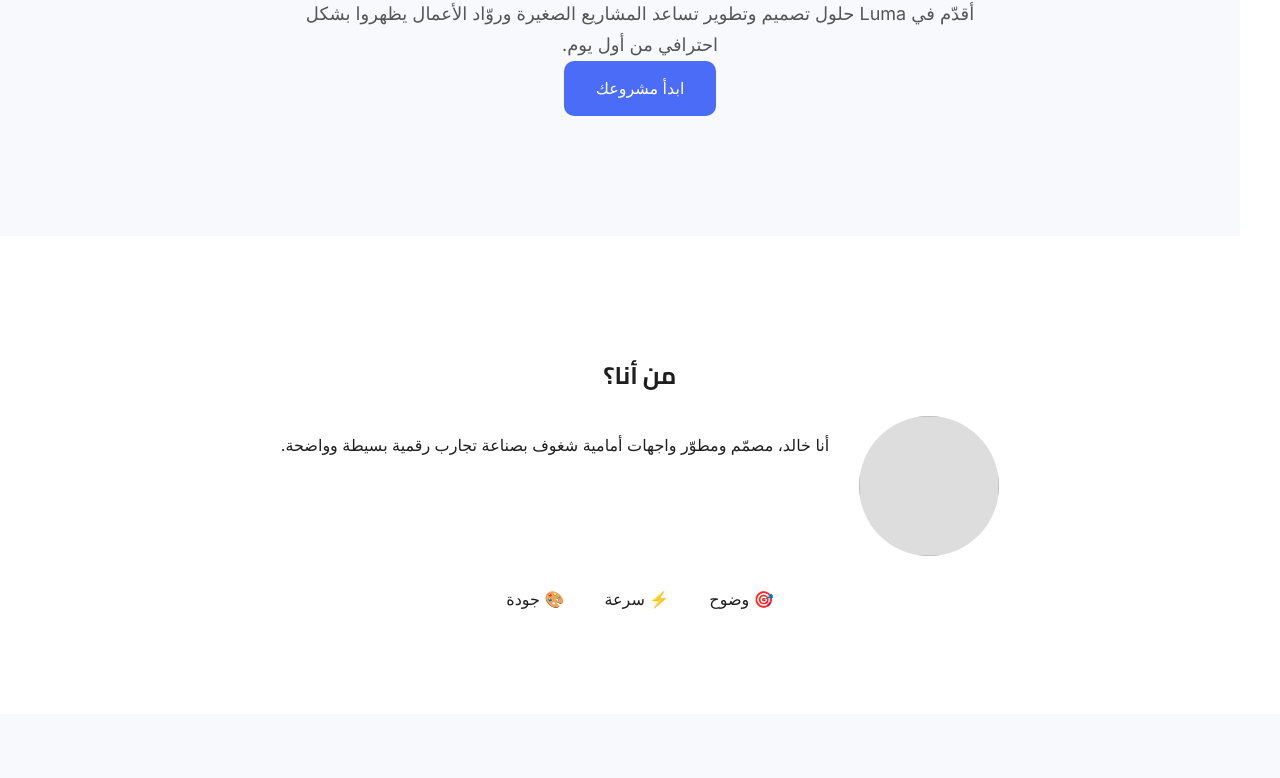
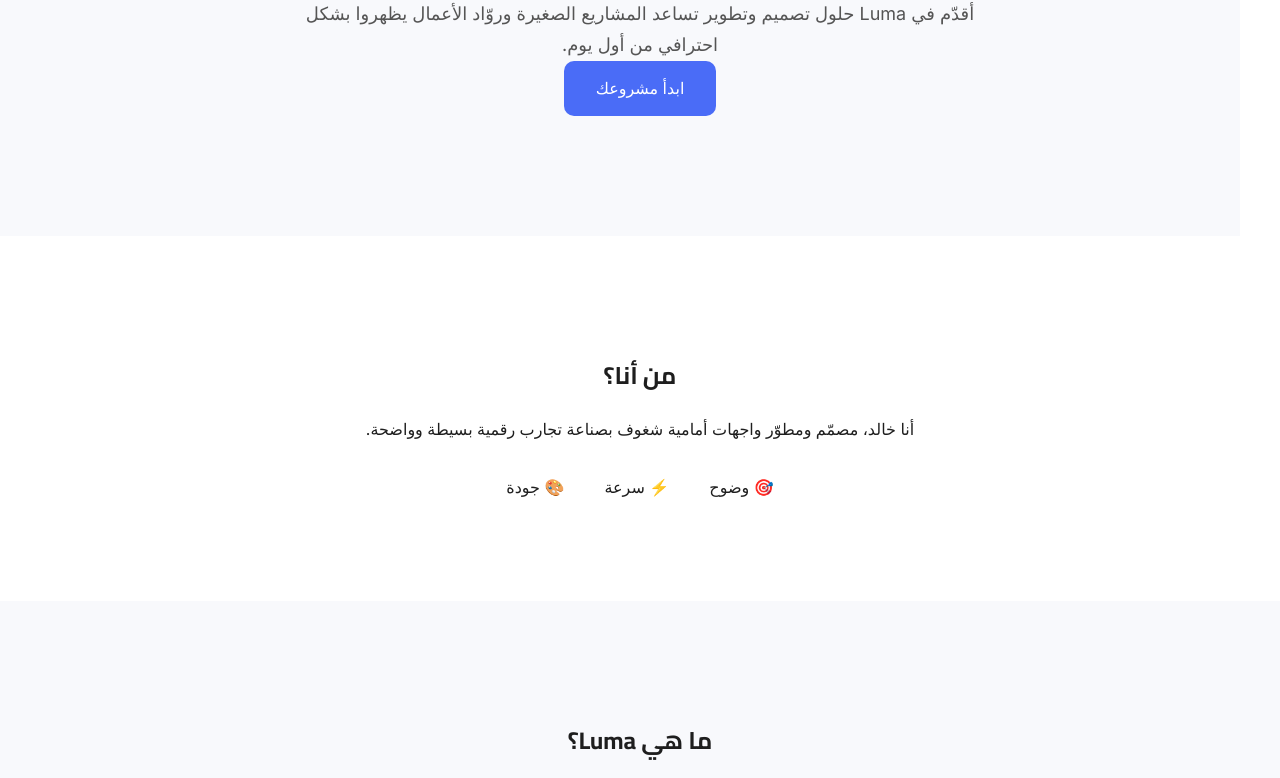
Before and after one commit to khaledaltayeb22/luma, a plain HTML site: page index.html in a window 1280 px wide. Shown: the part 319-1097 px from the top of the page. Drawn offline with Linux system fonts and the light colour scheme.

Commit message:
Add files via upload

```diff
--- a/index.html
+++ b/index.html
@@ -78,8 +78,8 @@
 <section class="about">
     <h2 data-key="about_title">من أنا؟</h2>
 
-    <div class="about-content">
-        <img src="assets/images/avatar.png" class="avatar">
+
+
         <p data-key="about_text">
             أنا خالد، مصمّم ومطوّر واجهات أمامية شغوف بصناعة تجارب رقمية بسيطة وواضحة.
         </p>
```
